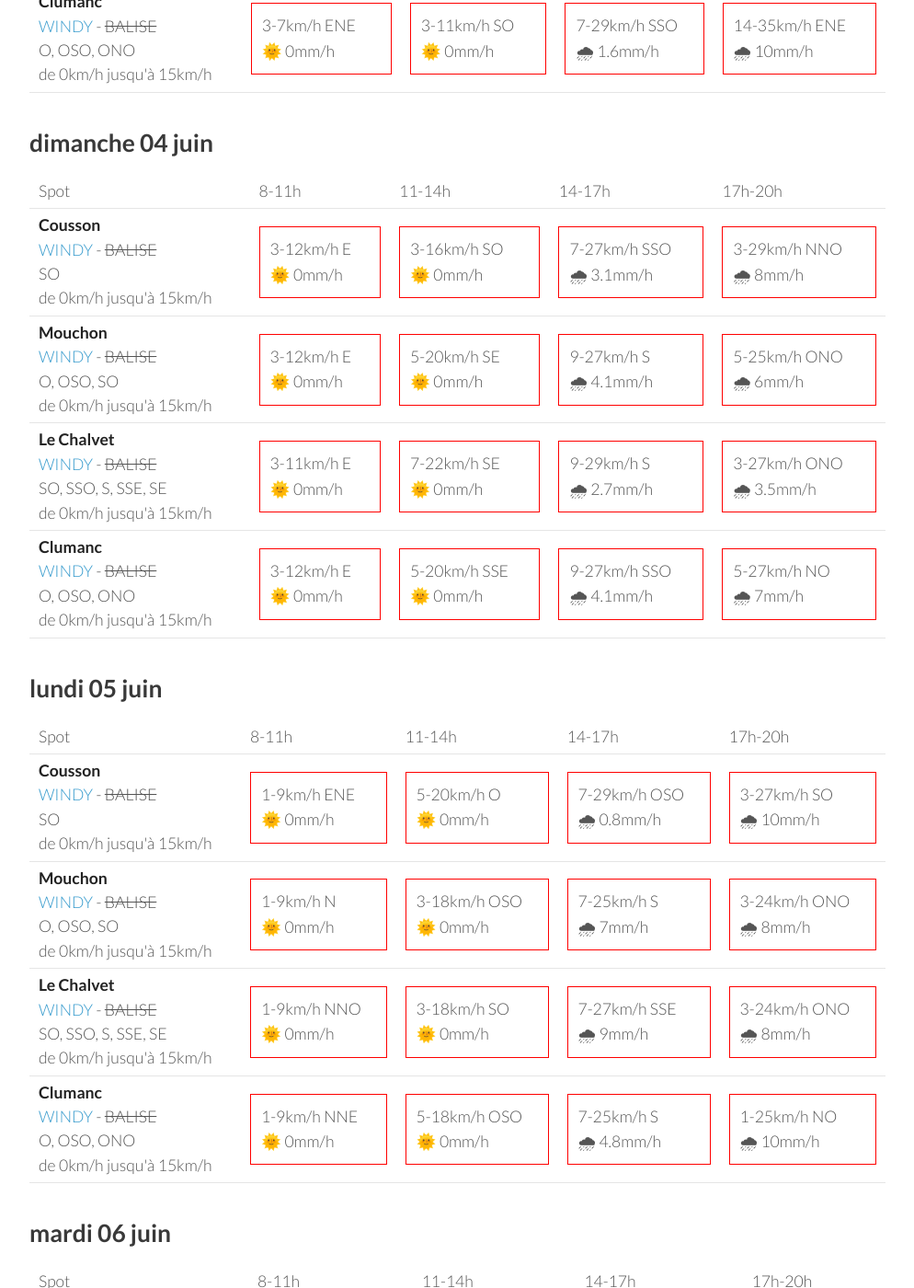
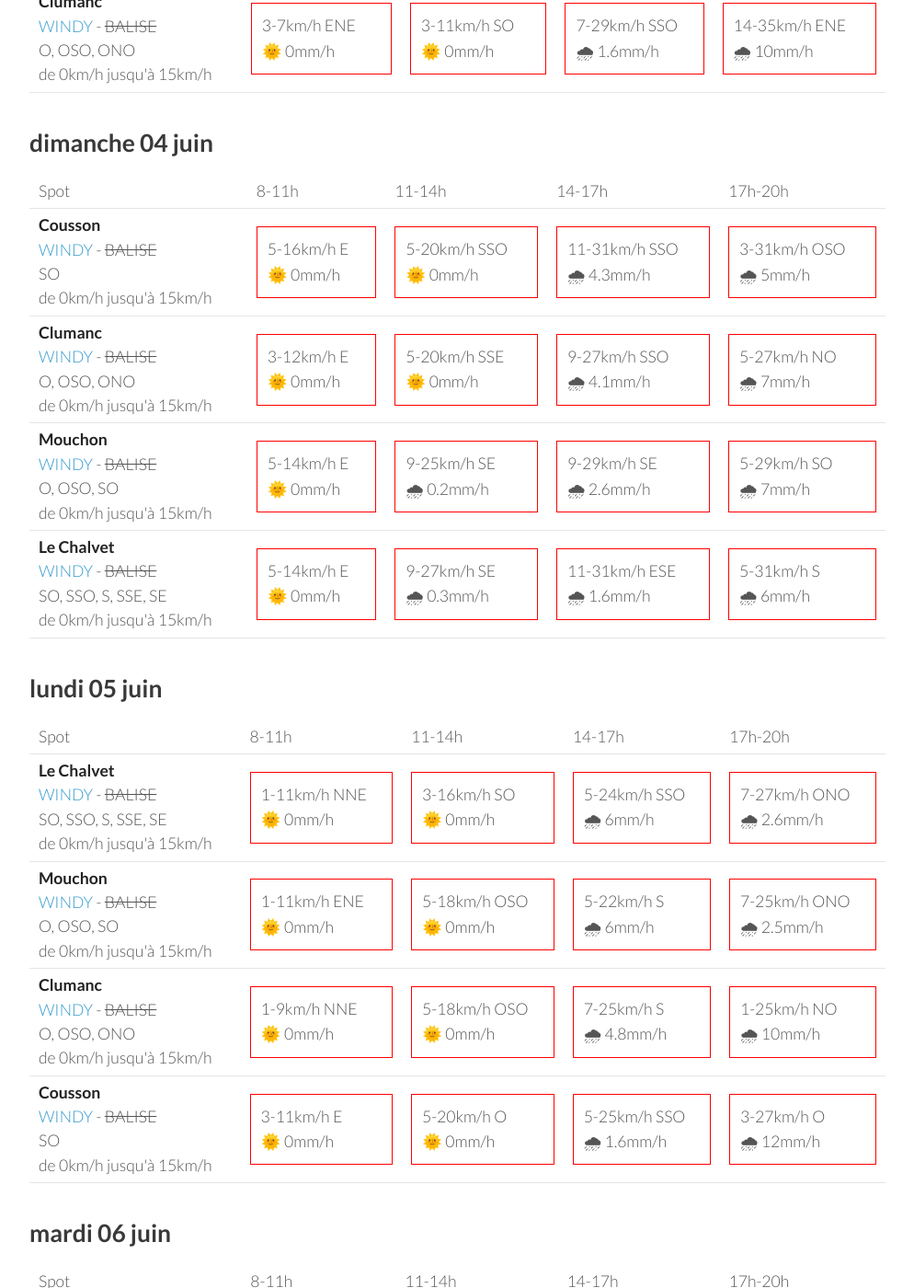
Before and after one commit to parapente-dans-le-nord/parapente-dans-le-nord.github.io, a Jekyll site: the page built from saint_andre.markdown, in a window 1280 px wide and 1400 px high, scrolled down 1325 px. Shown: the whole window at 92% size, without its empty margins (26-1020 px from the left). Built offline with Jekyll 4.4.1, drawn with Linux system fonts in a browser that asks for light colours; some of the changed text lies outside the part shown.

Commit message:
update index.markdown

```diff
--- a/saint_andre.markdown
+++ b/saint_andre.markdown
@@ -136,30 +136,10 @@ page mise à jour le vendredi 02 juin 06:36
 <tr>
         <td><strong>Cousson</strong><br><a href="https://windy.com/44.054/6.240?43.940,6.241,10,m:eSAaglz">WINDY</a> - <span class="no-balise"> BALISE </span><br> <span class="vent-favorable">SO</span><br><span class="force-vent">de 0km/h jusqu'à 15km/h</span> </td>
 
-            <td><div class="not-flyable"><p>3-12km/h E</p><p>🌞 0mm/h</p></div></td>
-            <td><div class="not-flyable"><p>3-16km/h SO</p><p>🌞 0mm/h</p></div></td>
-            <td><div class="not-flyable"><p>7-27km/h SSO</p><p>🌧 3.1mm/h</p></div></td>
-            <td><div class="not-flyable"><p>3-29km/h NNO</p><p>🌧 8mm/h</p></div></td>
-
-
-    </tr>
-<tr>
-        <td><strong>Mouchon</strong><br><a href="https://windy.com/43.992/6.424?43.878,6.425,10,m:eSuaglR">WINDY</a> - <span class="no-balise"> BALISE </span><br> <span class="vent-favorable">O, OSO, SO</span><br><span class="force-vent">de 0km/h jusqu'à 15km/h</span> </td>
-
-            <td><div class="not-flyable"><p>3-12km/h E</p><p>🌞 0mm/h</p></div></td>
-            <td><div class="not-flyable"><p>5-20km/h SE</p><p>🌞 0mm/h</p></div></td>
-            <td><div class="not-flyable"><p>9-27km/h S</p><p>🌧 4.1mm/h</p></div></td>
-            <td><div class="not-flyable"><p>5-25km/h ONO</p><p>🌧 6mm/h</p></div></td>
-
-
-    </tr>
-<tr>
-        <td><strong>Le Chalvet</strong><br><a href="https://windy.com/43.979/6.480?43.866,6.480,10,m:eSsaglX">WINDY</a> - <span class="no-balise"> BALISE </span><br> <span class="vent-favorable">SO, SSO, S, SSE, SE</span><br><span class="force-vent">de 0km/h jusqu'à 15km/h</span> </td>
-
-            <td><div class="not-flyable"><p>3-11km/h E</p><p>🌞 0mm/h</p></div></td>
-            <td><div class="not-flyable"><p>7-22km/h SE</p><p>🌞 0mm/h</p></div></td>
-            <td><div class="not-flyable"><p>9-29km/h S</p><p>🌧 2.7mm/h</p></div></td>
-            <td><div class="not-flyable"><p>3-27km/h ONO</p><p>🌧 3.5mm/h</p></div></td>
+            <td><div class="not-flyable"><p>5-16km/h E</p><p>🌞 0mm/h</p></div></td>
+            <td><div class="not-flyable"><p>5-20km/h SSO</p><p>🌞 0mm/h</p></div></td>
+            <td><div class="not-flyable"><p>11-31km/h SSO</p><p>🌧 4.3mm/h</p></div></td>
+            <td><div class="not-flyable"><p>3-31km/h OSO</p><p>🌧 5mm/h</p></div></td>
 
 
     </tr>
@@ -170,6 +150,26 @@ page mise à jour le vendredi 02 juin 06:36
             <td><div class="not-flyable"><p>5-20km/h SSE</p><p>🌞 0mm/h</p></div></td>
             <td><div class="not-flyable"><p>9-27km/h SSO</p><p>🌧 4.1mm/h</p></div></td>
             <td><div class="not-flyable"><p>5-27km/h NO</p><p>🌧 7mm/h</p></div></td>
+
+
+    </tr>
+<tr>
+        <td><strong>Mouchon</strong><br><a href="https://windy.com/43.992/6.424?43.878,6.425,10,m:eSuaglR">WINDY</a> - <span class="no-balise"> BALISE </span><br> <span class="vent-favorable">O, OSO, SO</span><br><span class="force-vent">de 0km/h jusqu'à 15km/h</span> </td>
+
+            <td><div class="not-flyable"><p>5-14km/h E</p><p>🌞 0mm/h</p></div></td>
+            <td><div class="not-flyable"><p>9-25km/h SE</p><p>🌧 0.2mm/h</p></div></td>
+            <td><div class="not-flyable"><p>9-29km/h SE</p><p>🌧 2.6mm/h</p></div></td>
+            <td><div class="not-flyable"><p>5-29km/h SO</p><p>🌧 7mm/h</p></div></td>
+
+
+    </tr>
+<tr>
+        <td><strong>Le Chalvet</strong><br><a href="https://windy.com/43.979/6.480?43.866,6.480,10,m:eSsaglX">WINDY</a> - <span class="no-balise"> BALISE </span><br> <span class="vent-favorable">SO, SSO, S, SSE, SE</span><br><span class="force-vent">de 0km/h jusqu'à 15km/h</span> </td>
+
+            <td><div class="not-flyable"><p>5-14km/h E</p><p>🌞 0mm/h</p></div></td>
+            <td><div class="not-flyable"><p>9-27km/h SE</p><p>🌧 0.3mm/h</p></div></td>
+            <td><div class="not-flyable"><p>11-31km/h ESE</p><p>🌧 1.6mm/h</p></div></td>
+            <td><div class="not-flyable"><p>5-31km/h S</p><p>🌧 6mm/h</p></div></td>
 
 
     </tr>
@@ -190,32 +190,22 @@ page mise à jour le vendredi 02 juin 06:36
       <td>17h-20h</td>
     </tr>
 <tr>
-        <td><strong>Cousson</strong><br><a href="https://windy.com/44.054/6.240?43.940,6.241,10,m:eSAaglz">WINDY</a> - <span class="no-balise"> BALISE </span><br> <span class="vent-favorable">SO</span><br><span class="force-vent">de 0km/h jusqu'à 15km/h</span> </td>
+        <td><strong>Le Chalvet</strong><br><a href="https://windy.com/43.979/6.480?43.866,6.480,10,m:eSsaglX">WINDY</a> - <span class="no-balise"> BALISE </span><br> <span class="vent-favorable">SO, SSO, S, SSE, SE</span><br><span class="force-vent">de 0km/h jusqu'à 15km/h</span> </td>
 
-            <td><div class="not-flyable"><p>1-9km/h ENE</p><p>🌞 0mm/h</p></div></td>
-            <td><div class="not-flyable"><p>5-20km/h O</p><p>🌞 0mm/h</p></div></td>
-            <td><div class="not-flyable"><p>7-29km/h OSO</p><p>🌧 0.8mm/h</p></div></td>
-            <td><div class="not-flyable"><p>3-27km/h SO</p><p>🌧 10mm/h</p></div></td>
+            <td><div class="not-flyable"><p>1-11km/h NNE</p><p>🌞 0mm/h</p></div></td>
+            <td><div class="not-flyable"><p>3-16km/h SO</p><p>🌞 0mm/h</p></div></td>
+            <td><div class="not-flyable"><p>5-24km/h SSO</p><p>🌧 6mm/h</p></div></td>
+            <td><div class="not-flyable"><p>7-27km/h ONO</p><p>🌧 2.6mm/h</p></div></td>
 
 
     </tr>
 <tr>
         <td><strong>Mouchon</strong><br><a href="https://windy.com/43.992/6.424?43.878,6.425,10,m:eSuaglR">WINDY</a> - <span class="no-balise"> BALISE </span><br> <span class="vent-favorable">O, OSO, SO</span><br><span class="force-vent">de 0km/h jusqu'à 15km/h</span> </td>
 
-            <td><div class="not-flyable"><p>1-9km/h N</p><p>🌞 0mm/h</p></div></td>
-            <td><div class="not-flyable"><p>3-18km/h OSO</p><p>🌞 0mm/h</p></div></td>
-            <td><div class="not-flyable"><p>7-25km/h S</p><p>🌧 7mm/h</p></div></td>
-            <td><div class="not-flyable"><p>3-24km/h ONO</p><p>🌧 8mm/h</p></div></td>
-
-
-    </tr>
-<tr>
-        <td><strong>Le Chalvet</strong><br><a href="https://windy.com/43.979/6.480?43.866,6.480,10,m:eSsaglX">WINDY</a> - <span class="no-balise"> BALISE </span><br> <span class="vent-favorable">SO, SSO, S, SSE, SE</span><br><span class="force-vent">de 0km/h jusqu'à 15km/h</span> </td>
-
-            <td><div class="not-flyable"><p>1-9km/h NNO</p><p>🌞 0mm/h</p></div></td>
-            <td><div class="not-flyable"><p>3-18km/h SO</p><p>🌞 0mm/h</p></div></td>
-            <td><div class="not-flyable"><p>7-27km/h SSE</p><p>🌧 9mm/h</p></div></td>
-            <td><div class="not-flyable"><p>3-24km/h ONO</p><p>🌧 8mm/h</p></div></td>
+            <td><div class="not-flyable"><p>1-11km/h ENE</p><p>🌞 0mm/h</p></div></td>
+            <td><div class="not-flyable"><p>5-18km/h OSO</p><p>🌞 0mm/h</p></div></td>
+            <td><div class="not-flyable"><p>5-22km/h S</p><p>🌧 6mm/h</p></div></td>
+            <td><div class="not-flyable"><p>7-25km/h ONO</p><p>🌧 2.5mm/h</p></div></td>
 
 
     </tr>
@@ -226,6 +216,16 @@ page mise à jour le vendredi 02 juin 06:36
             <td><div class="not-flyable"><p>5-18km/h OSO</p><p>🌞 0mm/h</p></div></td>
             <td><div class="not-flyable"><p>7-25km/h S</p><p>🌧 4.8mm/h</p></div></td>
             <td><div class="not-flyable"><p>1-25km/h NO</p><p>🌧 10mm/h</p></div></td>
+
+
+    </tr>
+<tr>
+        <td><strong>Cousson</strong><br><a href="https://windy.com/44.054/6.240?43.940,6.241,10,m:eSAaglz">WINDY</a> - <span class="no-balise"> BALISE </span><br> <span class="vent-favorable">SO</span><br><span class="force-vent">de 0km/h jusqu'à 15km/h</span> </td>
+
+            <td><div class="not-flyable"><p>3-11km/h E</p><p>🌞 0mm/h</p></div></td>
+            <td><div class="not-flyable"><p>5-20km/h O</p><p>🌞 0mm/h</p></div></td>
+            <td><div class="not-flyable"><p>5-25km/h SSO</p><p>🌧 1.6mm/h</p></div></td>
+            <td><div class="not-flyable"><p>3-27km/h O</p><p>🌧 12mm/h</p></div></td>
 
 
     </tr>
@@ -246,22 +246,22 @@ page mise à jour le vendredi 02 juin 06:36
       <td>17h-20h</td>
     </tr>
 <tr>
-        <td><strong>Cousson</strong><br><a href="https://windy.com/44.054/6.240?43.940,6.241,10,m:eSAaglz">WINDY</a> - <span class="no-balise"> BALISE </span><br> <span class="vent-favorable">SO</span><br><span class="force-vent">de 0km/h jusqu'à 15km/h</span> </td>
+        <td><strong>Le Chalvet</strong><br><a href="https://windy.com/43.979/6.480?43.866,6.480,10,m:eSsaglX">WINDY</a> - <span class="no-balise"> BALISE </span><br> <span class="vent-favorable">SO, SSO, S, SSE, SE</span><br><span class="force-vent">de 0km/h jusqu'à 15km/h</span> </td>
 
-            <td><div class="not-flyable"><p>1-11km/h ENE</p><p>🌞 0mm/h</p></div></td>
-            <td><div class="not-flyable"><p>5-18km/h SO</p><p>🌞 0mm/h</p></div></td>
-            <td><div class="not-flyable"><p>9-25km/h SO</p><p>🌧 1.1mm/h</p></div></td>
-            <td><div class="not-flyable"><p>5-27km/h O</p><p>🌧 2.9mm/h</p></div></td>
+            <td><div class="not-flyable"><p>3-12km/h E</p><p>🌞 0mm/h</p></div></td>
+            <td><div class="not-flyable"><p>5-18km/h SO</p><p>🌧 0.3mm/h</p></div></td>
+            <td><div class="not-flyable"><p>7-22km/h SO</p><p>🌧 1.5mm/h</p></div></td>
+            <td><div class="not-flyable"><p>7-27km/h ONO</p><p>🌧 5mm/h</p></div></td>
 
 
     </tr>
 <tr>
-        <td><strong>Le Chalvet</strong><br><a href="https://windy.com/43.979/6.480?43.866,6.480,10,m:eSsaglX">WINDY</a> - <span class="no-balise"> BALISE </span><br> <span class="vent-favorable">SO, SSO, S, SSE, SE</span><br><span class="force-vent">de 0km/h jusqu'à 15km/h</span> </td>
+        <td><strong>Mouchon</strong><br><a href="https://windy.com/43.992/6.424?43.878,6.425,10,m:eSuaglR">WINDY</a> - <span class="no-balise"> BALISE </span><br> <span class="vent-favorable">O, OSO, SO</span><br><span class="force-vent">de 0km/h jusqu'à 15km/h</span> </td>
 
-            <td><div class="not-flyable"><p>1-11km/h ESE</p><p>🌞 0mm/h</p></div></td>
-            <td><div class="not-flyable"><p>5-18km/h SSO</p><p>🌧 0.4mm/h</p></div></td>
-            <td><div class="not-flyable"><p>7-25km/h SO</p><p>🌧 2.6mm/h</p></div></td>
-            <td><div class="not-flyable"><p>7-24km/h O</p><p>🌧 1.7mm/h</p></div></td>
+            <td><div class="not-flyable"><p>3-12km/h ESE</p><p>🌞 0mm/h</p></div></td>
+            <td><div class="not-flyable"><p>5-20km/h OSO</p><p>🌧 0.4mm/h</p></div></td>
+            <td><div class="not-flyable"><p>7-22km/h OSO</p><p>🌧 1.5mm/h</p></div></td>
+            <td><div class="not-flyable"><p>9-25km/h ONO</p><p>🌧 5mm/h</p></div></td>
 
 
     </tr>
@@ -276,12 +276,12 @@ page mise à jour le vendredi 02 juin 06:36
 
     </tr>
 <tr>
-        <td><strong>Mouchon</strong><br><a href="https://windy.com/43.992/6.424?43.878,6.425,10,m:eSuaglR">WINDY</a> - <span class="no-balise"> BALISE </span><br> <span class="vent-favorable">O, OSO, SO</span><br><span class="force-vent">de 0km/h jusqu'à 15km/h</span> </td>
+        <td><strong>Cousson</strong><br><a href="https://windy.com/44.054/6.240?43.940,6.241,10,m:eSAaglz">WINDY</a> - <span class="no-balise"> BALISE </span><br> <span class="vent-favorable">SO</span><br><span class="force-vent">de 0km/h jusqu'à 15km/h</span> </td>
 
-            <td><div class="not-flyable"><p>3-11km/h ESE</p><p>🌞 0mm/h</p></div></td>
-            <td><div class="not-flyable"><p>5-18km/h SSO</p><p>🌧 0.4mm/h</p></div></td>
-            <td><div class="not-flyable"><p>7-24km/h OSO</p><p>🌧 1.7mm/h</p></div></td>
-            <td><div class="not-flyable"><p>7-24km/h O</p><p>🌧 1.3mm/h</p></div></td>
+            <td><div class="not-flyable"><p>1-11km/h ESE</p><p>🌞 0mm/h</p></div></td>
+            <td><div class="not-flyable"><p>7-20km/h OSO</p><p>🌞 0mm/h</p></div></td>
+            <td><div class="not-flyable"><p>7-24km/h OSO</p><p>🌧 0.7mm/h</p></div></td>
+            <td><div class="not-flyable"><p>3-31km/h O</p><p>🌧 3.5mm/h</p></div></td>
 
 
     </tr>
@@ -289,3 +289,49 @@ page mise à jour le vendredi 02 juin 06:36
 </tbody>
 </table>
 {:/}
+## mercredi 07 juin
+
+{::nomarkdown}
+<table>
+  <tbody>
+    <tr>
+      <td>Spot</td>
+      <td>8-11h</td>
+      <td>11-14h</td>
+      <td>14-17h</td>
+      <td>17h-20h</td>
+    </tr>
+<tr>
+        <td><strong>Mouchon</strong><br><a href="https://windy.com/43.992/6.424?43.878,6.425,10,m:eSuaglR">WINDY</a> - <span class="no-balise"> BALISE </span><br> <span class="vent-favorable">O, OSO, SO</span><br><span class="force-vent">de 0km/h jusqu'à 15km/h</span> </td>
+
+            <td><div class="not-flyable"><p>3-12km/h E</p><p>🌞 0mm/h</p></div></td>
+            <td><div class="not-flyable"><p>5-20km/h SSE</p><p>🌧 0.4mm/h</p></div></td>
+            <td><div class="not-flyable"><p>1-25km/h E</p><p>🌧 5mm/h</p></div></td>
+            <td><div class="not-flyable"><p>3-25km/h O</p><p>🌧 6mm/h</p></div></td>
+
+
+    </tr>
+<tr>
+        <td><strong>Cousson</strong><br><a href="https://windy.com/44.054/6.240?43.940,6.241,10,m:eSAaglz">WINDY</a> - <span class="no-balise"> BALISE </span><br> <span class="vent-favorable">SO</span><br><span class="force-vent">de 0km/h jusqu'à 15km/h</span> </td>
+
+            <td><div class="not-flyable"><p>3-12km/h E</p><p>🌞 0mm/h</p></div></td>
+            <td><div class="not-flyable"><p>5-20km/h SO</p><p>🌧 0.2mm/h</p></div></td>
+            <td><div class="not-flyable"><p>1-25km/h O</p><p>🌧 2.1mm/h</p></div></td>
+            <td><div class="not-flyable"><p>5-31km/h NO</p><p>🌧 9mm/h</p></div></td>
+
+
+    </tr>
+<tr>
+        <td><strong>Le Chalvet</strong><br><a href="https://windy.com/43.979/6.480?43.866,6.480,10,m:eSsaglX">WINDY</a> - <span class="no-balise"> BALISE </span><br> <span class="vent-favorable">SO, SSO, S, SSE, SE</span><br><span class="force-vent">de 0km/h jusqu'à 15km/h</span> </td>
+
+            <td><div class="not-flyable"><p>3-11km/h E</p><p>🌞 0mm/h</p></div></td>
+            <td><div class="not-flyable"><p>5-20km/h SSE</p><p>🌧 0.4mm/h</p></div></td>
+            <td><div class="not-flyable"><p>3-25km/h ENE</p><p>🌧 6mm/h</p></div></td>
+            <td><div class="not-flyable"><p>3-22km/h OSO</p><p>🌧 3.5mm/h</p></div></td>
+
+
+    </tr>
+
+</tbody>
+</table>
+{:/}
```
Also changed, not shown: other parts of saint_andre.markdown (+1 -1 lines).
